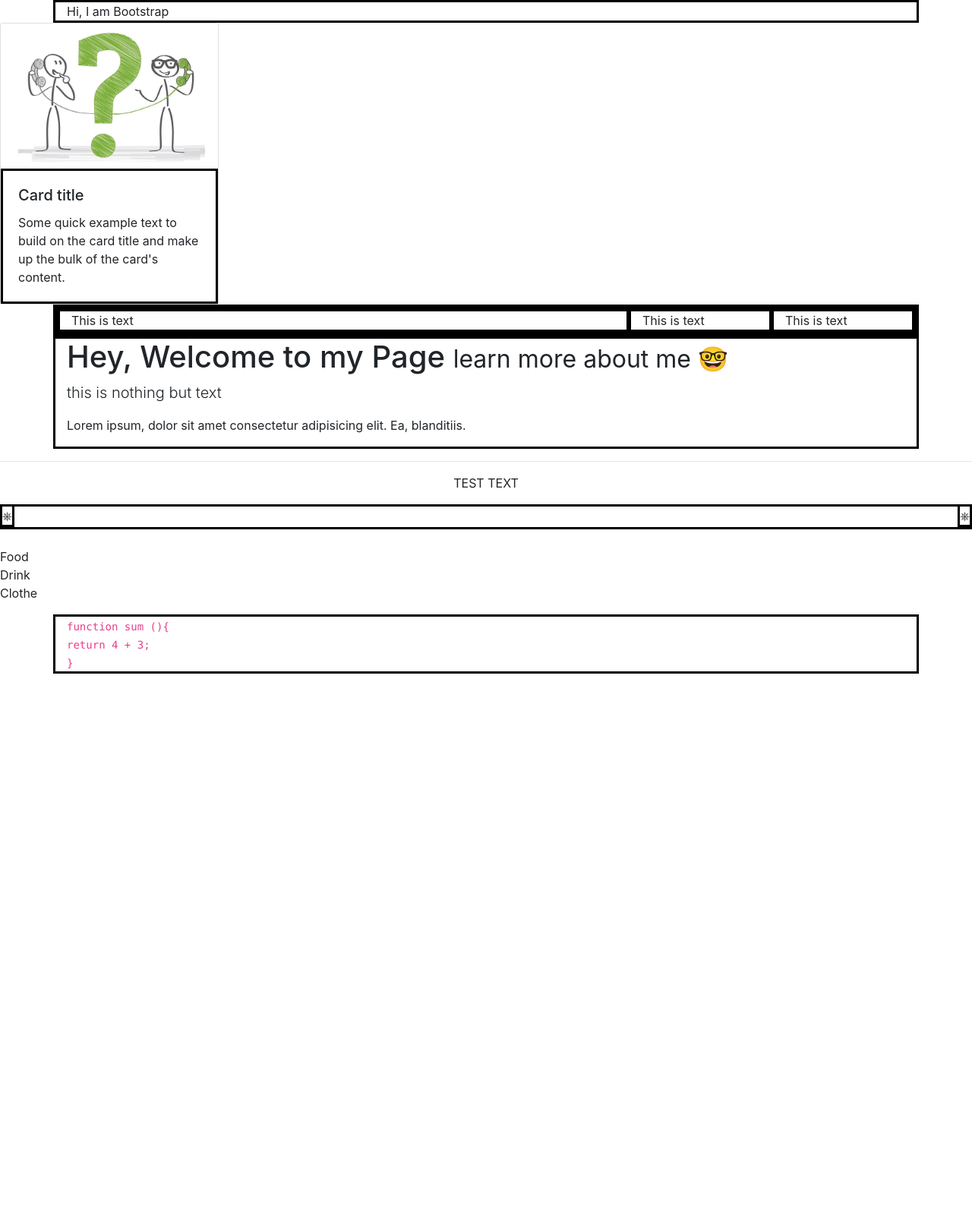
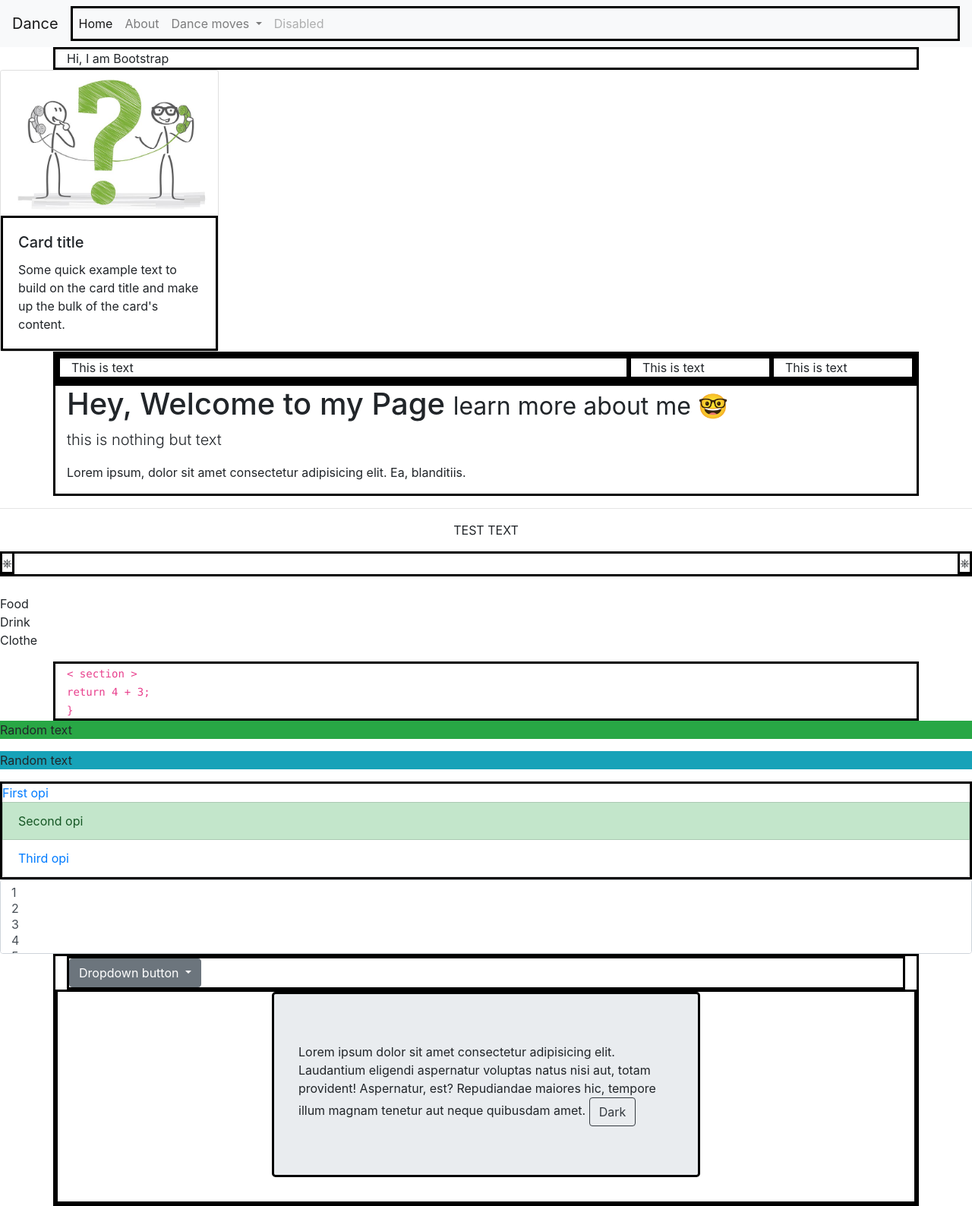
Before and after one commit to alecjara/live-coding, a plain HTML site: page mar/30-03/index.html in a window 1280 px wide. Shown: the whole page at 76% size. Before the commit the page ends 887 px from the top, so only its background shows below. Drawn offline with nearby package versions, Linux system fonts and the light colour scheme.

Commit message:
Bootstrap

```diff
--- a/mar/30-03/index.html
+++ b/mar/30-03/index.html
@@ -33,6 +33,61 @@
     crossorigin="anonymous"
   ></script>
   <body>
+    <nav class="navbar navbar-expand-lg navbar-light bg-light">
+      <a class="navbar-brand" href="#">Dance</a>
+      <button
+        class="navbar-toggler"
+        type="button"
+        data-toggle="collapse"
+        data-target="#navbarSupportedContent"
+        aria-controls="navbarSupportedContent"
+        aria-expanded="false"
+        aria-label="Toggle navigation"
+      >
+        <span class="navbar-toggler-icon"></span>
+      </button>
+
+      <div class="collapse navbar-collapse" id="navbarSupportedContent">
+        <ul class="navbar-nav mr-auto">
+          <li class="nav-item active">
+            <a class="nav-link" href="#"
+              >Home <span class="sr-only">(current)</span></a
+            >
+          </li>
+          <li class="nav-item">
+            <a class="nav-link" href="#">About</a>
+          </li>
+          <li class="nav-item dropdown">
+            <a
+              class="nav-link dropdown-toggle"
+              href="#"
+              id="navbarDropdown"
+              role="button"
+              data-toggle="dropdown"
+              aria-haspopup="true"
+              aria-expanded="false"
+            >
+              Dance moves
+            </a>
+            <div class="dropdown-menu" aria-labelledby="navbarDropdown">
+              <a class="dropdown-item" href="#">Call me</a>
+              <a class="dropdown-item" href="#">login</a>
+              <div class="dropdown-divider"></div>
+              <a class="dropdown-item" href="#">Something else here</a>
+            </div>
+          </li>
+          <li class="nav-item">
+            <a
+              class="nav-link disabled"
+              href="#"
+              tabindex="-1"
+              aria-disabled="true"
+              >Disabled</a
+            >
+          </li>
+        </ul>
+      </div>
+    </nav>
     <div class="container">
       Hi, I am Bootstrap
     </div>
@@ -84,10 +139,54 @@
     </ul>
     <div class="container">
       <code>
-        function sum (){ <br />
+        &lt; section &gt; <br />
         return 4 + 3; <br />
         }
       </code>
     </div>
+    <!-- colors -->
+    <!-- primary,  success, info,danger,warning -->
+    <p class="bg-success ">Random text</p>
+    <p class="bg-info">Random text</p>
+    <div class="list-group">
+      <a href="#" class="list-group-item-active">First opi</a>
+      <a href="#" class="list-group-item list-group-item-success">Second opi</a>
+      <a href="#" class="list-group-item">Third opi</a>
+    </div>
+    <select multiple class="form-control" id="exampleFormControlSelect1">
+      <option>1</option>
+      <option>2</option>
+      <option>3</option>
+      <option>4</option>
+      <option>5</option>
+    </select>
+    <div class="container">
+      <div class="dropdown">
+        <button
+          class="btn btn-secondary dropdown-toggle"
+          type="button"
+          id="dropdownMenuButton"
+          data-toggle="dropdown"
+          aria-haspopup="true"
+          aria-expanded="false"
+        >
+          Dropdown button
+        </button>
+        <div class="dropdown-menu" aria-labelledby="dropdownMenuButton">
+          <a class="dropdown-item" href="#">Action</a>
+          <a class="dropdown-item" href="#">Another action</a>
+          <a class="dropdown-item" href="#">Something else here</a>
+        </div>
+      </div>
+      <div class="row justify-content-md-center">
+        <div class="jumbotron col-6">
+          Lorem ipsum dolor sit amet consectetur adipisicing elit. Laudantium
+          eligendi aspernatur voluptas natus nisi aut, totam provident!
+          Aspernatur, est? Repudiandae maiores hic, tempore illum magnam tenetur
+          aut neque quibusdam amet.
+          <button type="button" class="btn btn-outline-dark">Dark</button>
+        </div>
+      </div>
+    </div>
   </body>
 </html>
```
